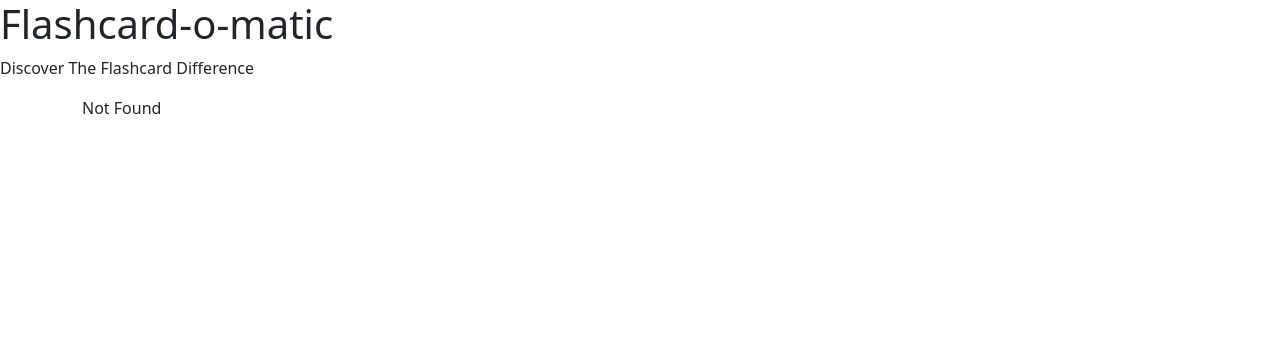
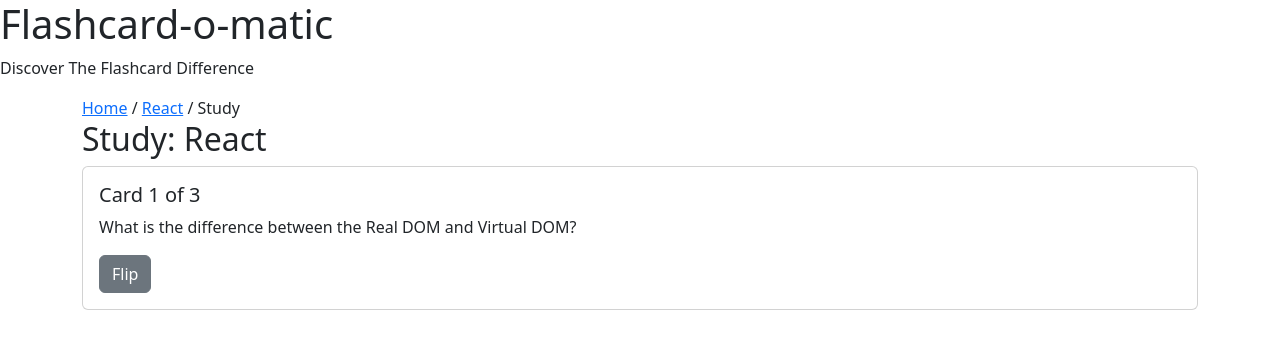
Before and after one commit to jkfaris94/Flashcard-O-Matic, a React (Create React App) app: page /decks/1/study in a window 1280 px wide. Before the commit this address had no page. Shown: the top 348 px of the page. Built offline with nearby package versions, Linux system fonts and the light colour scheme.

Commit message:
created Study.js to view cards of deck

```diff
--- a/src/App.js
+++ b/src/App.js
@@ -5,6 +5,7 @@
 import Card from "./cards/Card";
 import EditCard from "./cards/EditCard";
 import CreateDeck from "./decks/CreateDeck";
+import Study from "./decks/Study";
 
 function App() {
   return (
@@ -17,6 +18,7 @@
         <Route path="/decks/:deckId/cards/:cardId" element={<Card />}></Route>
         <Route path="/decks/:deckId/cards/:cardId/edit" element={<EditCard />}></Route>
         <Route path="/decks/new" element={<CreateDeck />}></Route>
+        <Route path="/decks/:deckId/study" element={<Study />}></Route>
 
         <Route path="*" element={<div>Not Found</div>} />
       </Routes>
--- a/src/decks/Study.js
+++ b/src/decks/Study.js
@@ -0,0 +1,93 @@
+import React, { useEffect, useState } from "react";
+import { Link, useParams, useNavigate} from "react-router-dom";
+
+function Study() {
+    const { deckId } = useParams();
+    const navigate = useNavigate();
+    const [deck, setDeck] = useState();
+    const [cardIndex, setCardIndex] = useState(0);
+    const [showBack, setShowBack] = useState(false);
+
+    useEffect(() => {
+        const abortController = new AbortController();
+
+        async function loadDeck() {
+            try {
+                const response = await fetch(`http://mockhost/decks/${deckId}`, {
+                    signal: abortController.signal,
+                });
+                const data = await response.json();
+                setDeck(data);
+            } catch (error) {
+                if (error.name !== "AbortError") {
+                    console.log("Failed to load deck:", error);
+                }
+            }
+        }
+
+        loadDeck();
+        return () => abortController.abort();
+    }, [deckId]);
+
+    const handleFlip = () => setShowBack((prev) => !prev);
+
+    const handleNext = () => {
+        if (cardIndex + 1 < deck.cards.length) {
+            setCardIndex(cardIndex + 1);
+            setShowBack(false);
+        } else {
+            const restart = window.confirm("Restart cards?\n\nClick 'cancel' to return to the home page.");
+            if (restart) {
+                setCardIndex(0);
+                setShowBack(false);
+            } else {
+                navigate("/");
+            }
+        }
+    };
+
+    if (!deck) return <p>Loading...</p>;
+
+    const { cards, name } = deck;
+
+    if (cards.length < 3) {
+        return (
+            <div>
+                <nav><Link to="/">Home</Link> / {name} / Study</nav>
+                <h2>Study: {name}</h2>
+                <h3>Not enough cards.</h3>
+                <p>You need at least 3 cards to study. This deck has {cards.length} card(s).</p>
+                <Link to={`/decks/${deckId}/cards/new`} className="btn btn-primary">
+                Add Cards
+                </Link>
+          </div>
+        );
+    }
+
+    const card = cards[cardIndex];
+
+    return (
+        <div>
+        <nav><Link to="/">Home</Link> / <Link to={`/decks/${deckId}`}>{name}</Link> / Study</nav>
+        <h2>Study: {name}</h2>
+        <div className="card">
+          <div className="card-body">
+            <h5 className="card-title">Card {cardIndex + 1} of {cards.length}</h5>
+            <p className="card-text">
+              {showBack ? card.back : card.front}
+            </p>
+            <button className="btn btn-secondary me-2" onClick={handleFlip}>
+              Flip
+            </button>
+            {showBack && (
+              <button className="btn btn-primary" onClick={handleNext}>
+                Next
+              </button>
+            )}
+          </div>
+        </div>
+      </div>
+    );
+}
+
+export default Study;
```
